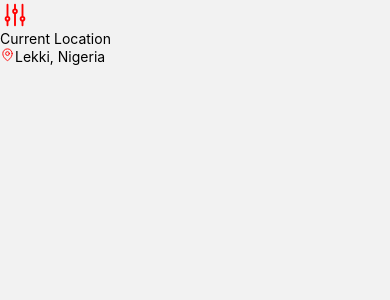
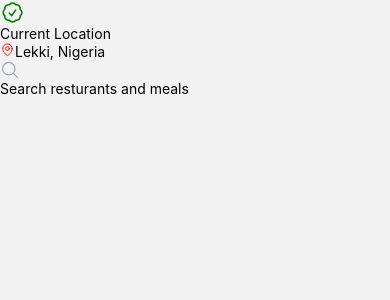
Before and after one commit to EmekaAgara/foodr-app, a React Native app: screen /Home in a window 390 px wide. Shown: the top 300 px of the page. Built offline with nearby package versions, Linux system fonts and the light colour scheme; grey boxes are pictures that could not be loaded.

Commit message:
home screen search bar done

```diff
--- a/screens/HomeScreen.js
+++ b/screens/HomeScreen.js
@@ -1,7 +1,7 @@
-import { Image, SafeAreaView, StyleSheet, Text, View } from 'react-native'
+import { Image, SafeAreaView, StyleSheet, Text, TextInput, View } from 'react-native'
 import React, { useLayoutEffect } from 'react'
 import { useNavigation } from '@react-navigation/native'
-import {MapPin,UserIcon,ChevronDownIcon,SearchIcon,AdjustmentsIcon, MapPinIcon, ChatBubbleBottomCenterIcon, AdjustmentsVerticalIcon} from "react-native-heroicons/outline"
+import {MapPin,UserIcon,ChevronDownIcon,AdjustmentsIcon, MapPinIcon, ChatBubbleBottomCenterIcon, AdjustmentsVerticalIcon, BellAlertIcon, CheckBadgeIcon, MagnifyingGlassIcon} from "react-native-heroicons/outline"
 
 const HomeScreen = () => {
   const navigation = useNavigation();
@@ -17,7 +17,7 @@ const HomeScreen = () => {
     <SafeAreaView className="bg-white p-10 ">
       <View className='flex-row pb-3 items-center mx-4 space-x-2'>
       <View>
-        <AdjustmentsVerticalIcon color={"red"} size={30}/>
+        <CheckBadgeIcon color={"green"} size={25}/>
       </View>
 
         <View className='items-center flex-1'>
@@ -30,6 +30,16 @@ const HomeScreen = () => {
         className="h-8 w-8 bg-gray-200 p-4 rounded-full"
         />
       </View>
+
+      <View className="flex-row items-center space-x-2 pb-2 mx-4">
+        <View className="flex-row flex-1 space-x-2 rounded-md bg-gray-100 p-3.5">
+          <MagnifyingGlassIcon color="#9ca3af" size={20}/>
+          <TextInput
+            placeholder="Search resturants and meals"
+            keyboardType="default"
+          />
+        </View>
+      </View>
     </SafeAreaView>
   )
 }
```
